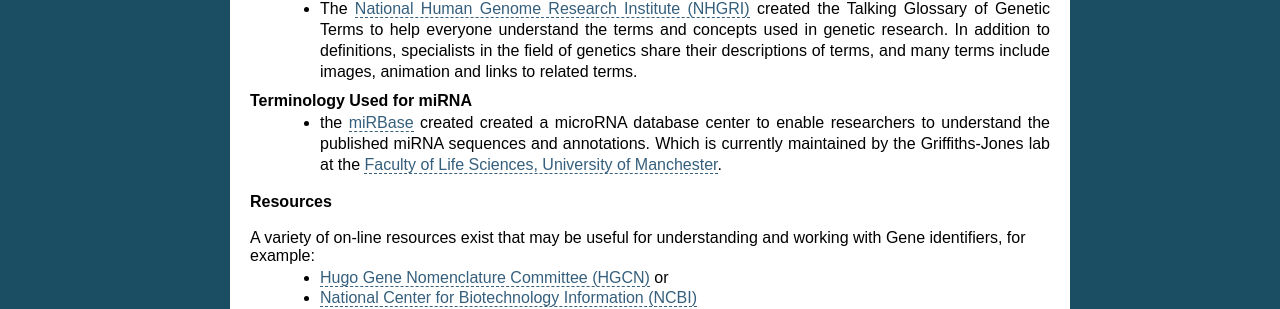
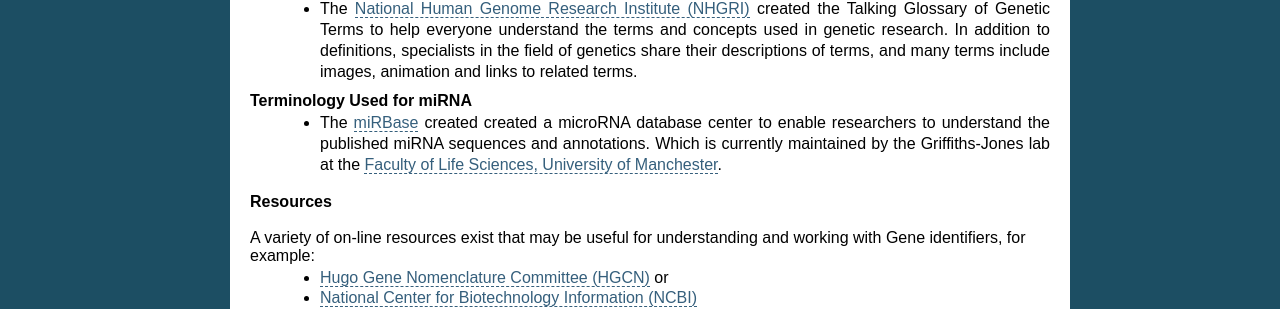
Before and after one commit to isb-cgc/readthedocs, a Sphinx documentation site: the page built from docs/source/sections/webapp/Gene-and-miRNA-Favorites.rst, in a window 1280 px wide and 967 px high. Shown: the part 506-815 px from the top of the window. Built offline with Sphinx 7.4.7, drawn with Linux system fonts in a browser that asks for light colours; pages that are not in the unit, such as notebooks, are missing from menus.

Commit message:
capital T

```diff
--- a/docs/source/sections/webapp/Gene-and-miRNA-Favorites.rst
+++ b/docs/source/sections/webapp/Gene-and-miRNA-Favorites.rst
@@ -23,7 +23,7 @@ To also aid in miRNA selection, you can access the miRBase via the `View miRNA I
   * The `National Human Genome Research Institute (NHGRI) <http://www.genome.gov/glossary/index.cfm>`_ created the Talking Glossary of Genetic Terms to help everyone understand the terms and concepts used in genetic research.  In addition to definitions, specialists in the field of genetics share their descriptions of terms, and many terms include images, animation and links to related terms.
 
 **Terminology Used for miRNA**
-  * the `miRBase <http://www.mirbase.org/index.shtml>`_ created created a microRNA database center to enable researchers to understand the published miRNA sequences and annotations.  Which is currently maintained by the Griffiths-Jones lab at the `Faculty of Life Sciences, University of Manchester <https://www.bmh.manchester.ac.uk/>`_.
+  * The `miRBase <http://www.mirbase.org/index.shtml>`_ created created a microRNA database center to enable researchers to understand the published miRNA sequences and annotations.  Which is currently maintained by the Griffiths-Jones lab at the `Faculty of Life Sciences, University of Manchester <https://www.bmh.manchester.ac.uk/>`_.
 
 
 **Resources**
```
